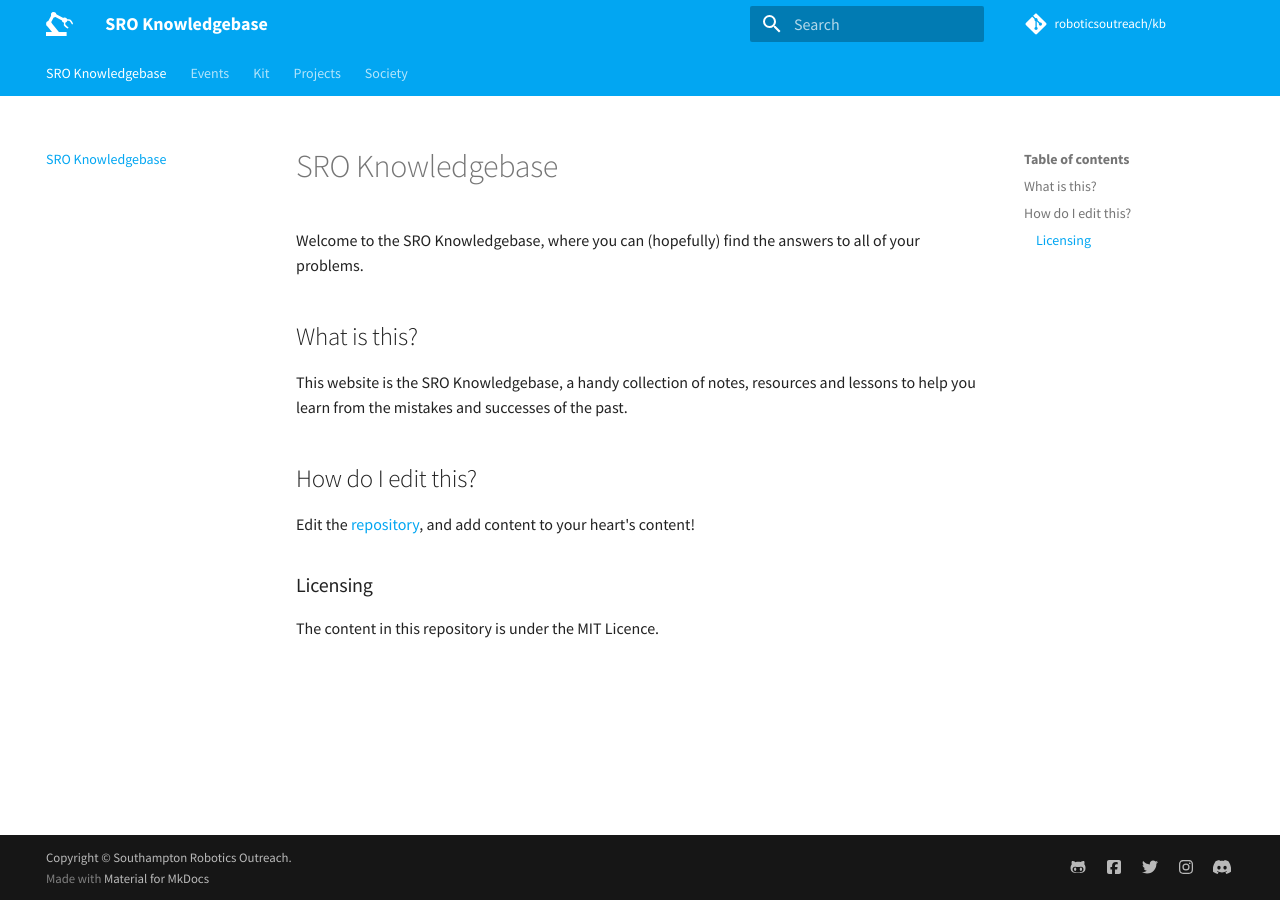
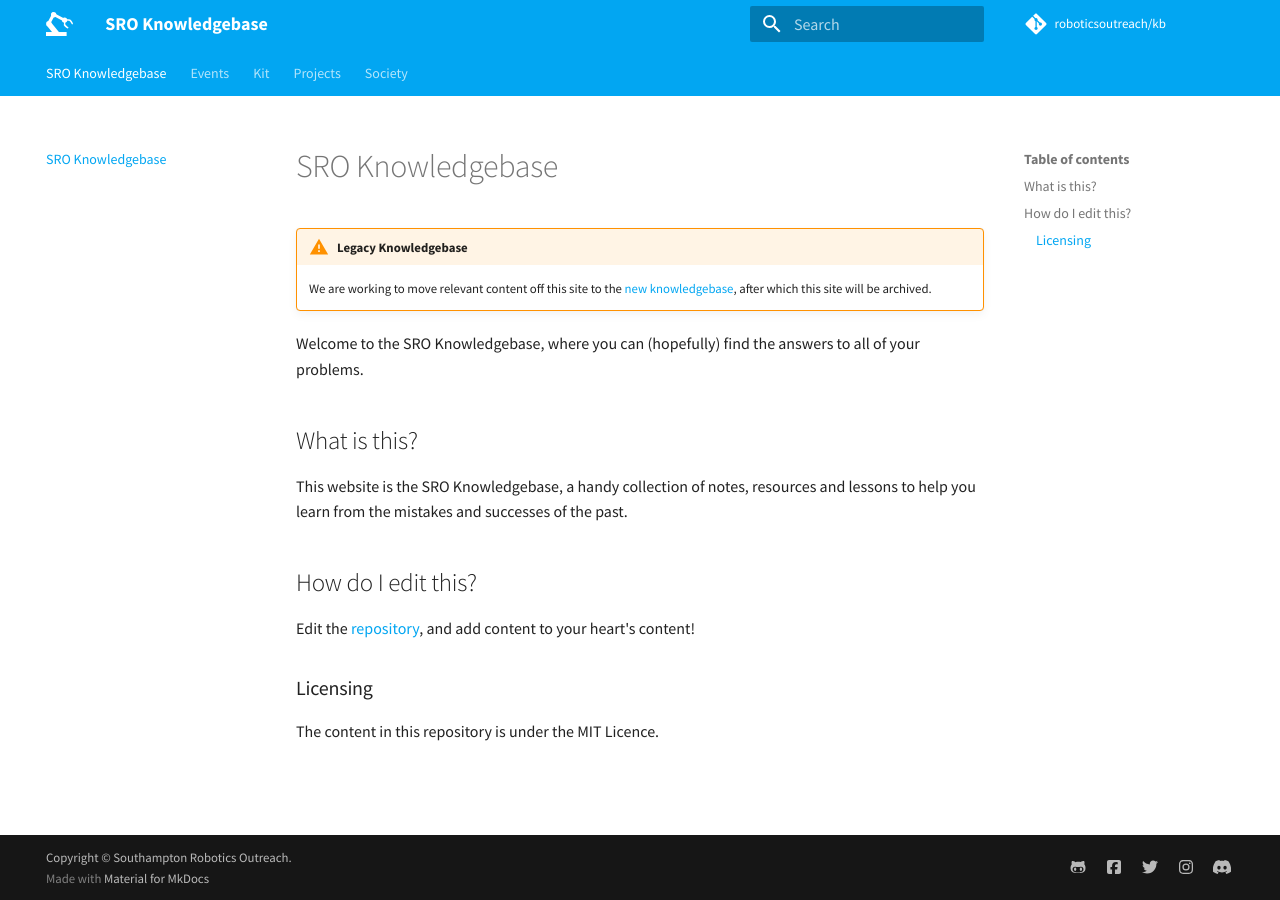
Before and after one commit to roboticsoutreach/kb, an MkDocs documentation site: the page built from docs/index.md, in a window 1280 px wide. Built offline with MkDocs 1.6.1 and Material for MkDocs 9.7.7, drawn with Linux system fonts in a browser that asks for light colours; comment, search, counter and statistics services are not loaded.

Commit message:
add warning

```diff
--- a/docs/index.md
+++ b/docs/index.md
@@ -1,6 +1,9 @@
 ---
 title: SRO Knowledgebase
 ---
+
+!!! warning "Legacy Knowledgebase"
+    We are working to move relevant content off this site to the [new knowledgebase](https://roboticsoutreach.org/kb), after which this site will be archived.
 
 Welcome to the SRO Knowledgebase, where you can (hopefully) find the answers to all of your problems.
 
```
